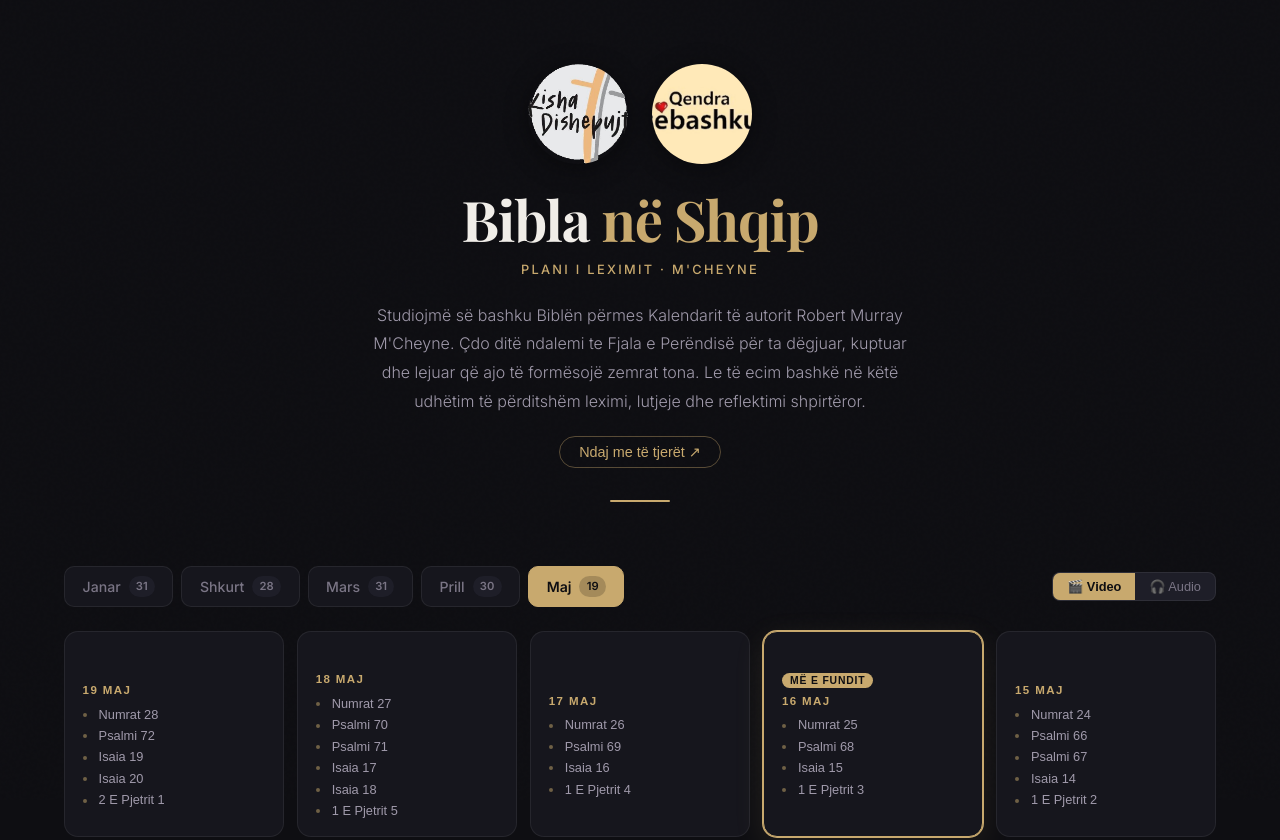
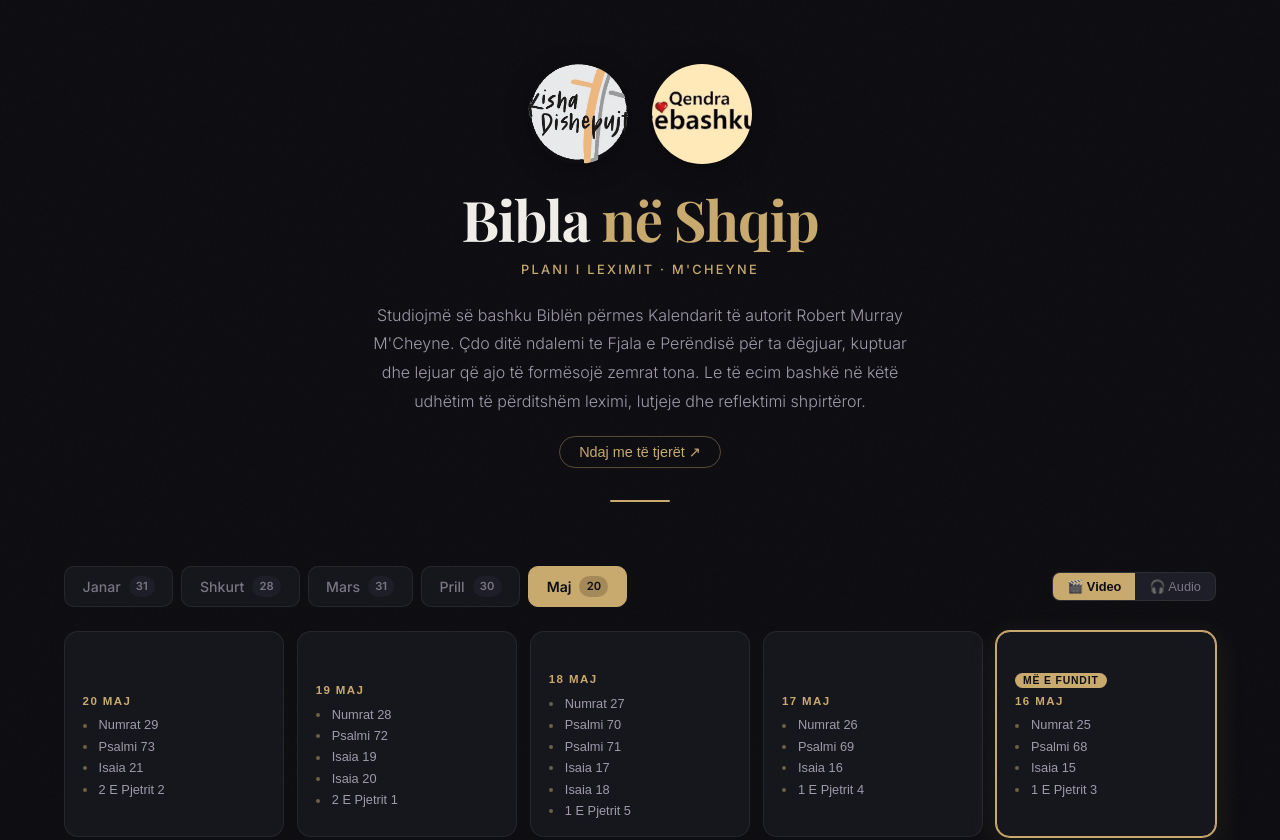
Before and after one commit to jeffandmeredith-max/bibla-shqip, a React (Vite) app: page / in a window 1280 px wide. Shown: the top 840 px of the page. Built offline with nearby package versions, Linux system fonts and the light colour scheme.

Commit message:
chore: daily update 2026-05-20

```diff
--- a/src/data/may.js
+++ b/src/data/may.js
@@ -511,5 +511,28 @@ export const may = [
         "start": 710
       }
     ]
+  },
+  {
+    "day": 20,
+    "date": "20 Maj",
+    "videoId": "-95ymt3eFMo",
+    "readings": [
+      {
+        "title": "Numrat 29",
+        "start": 0
+      },
+      {
+        "title": "Psalmi 73",
+        "start": 321
+      },
+      {
+        "title": "Isaia 21",
+        "start": 480
+      },
+      {
+        "title": "2 E Pjetrit 2",
+        "start": 641
+      }
+    ]
   }
 ]
```
